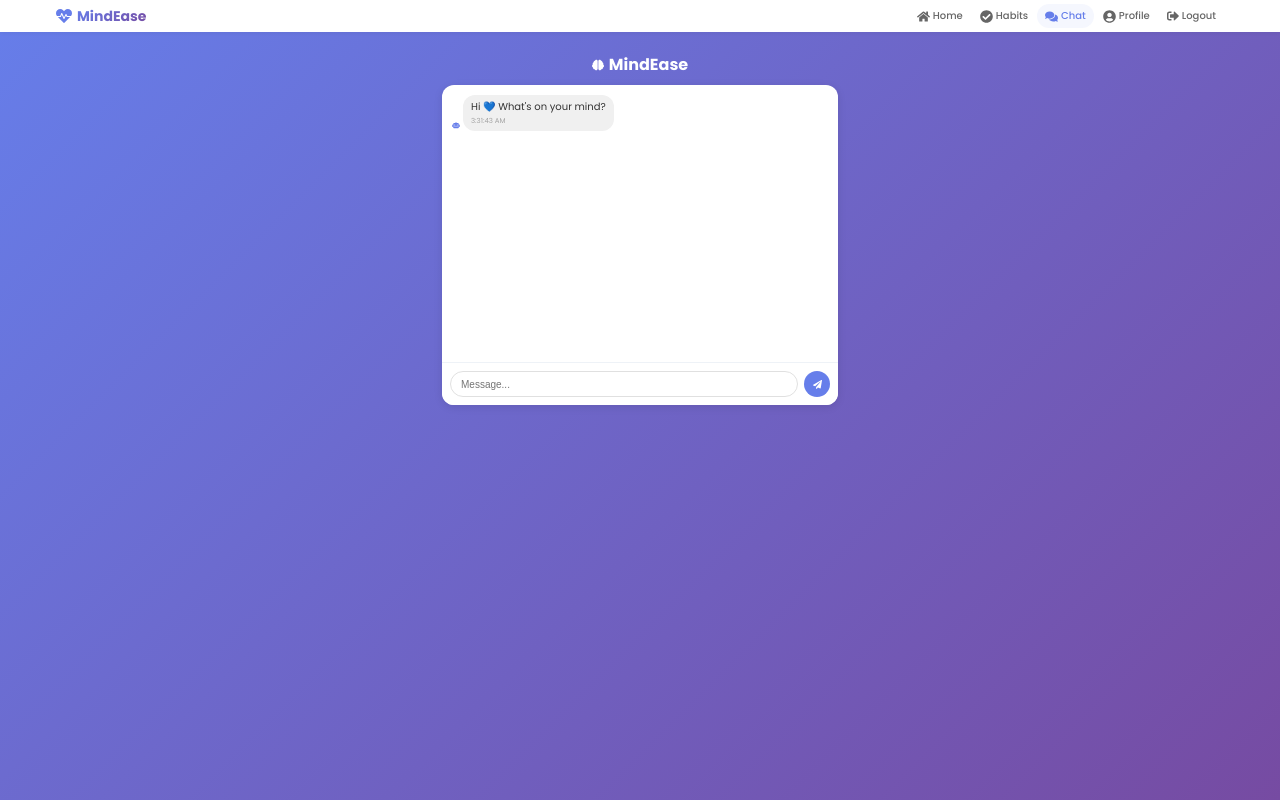
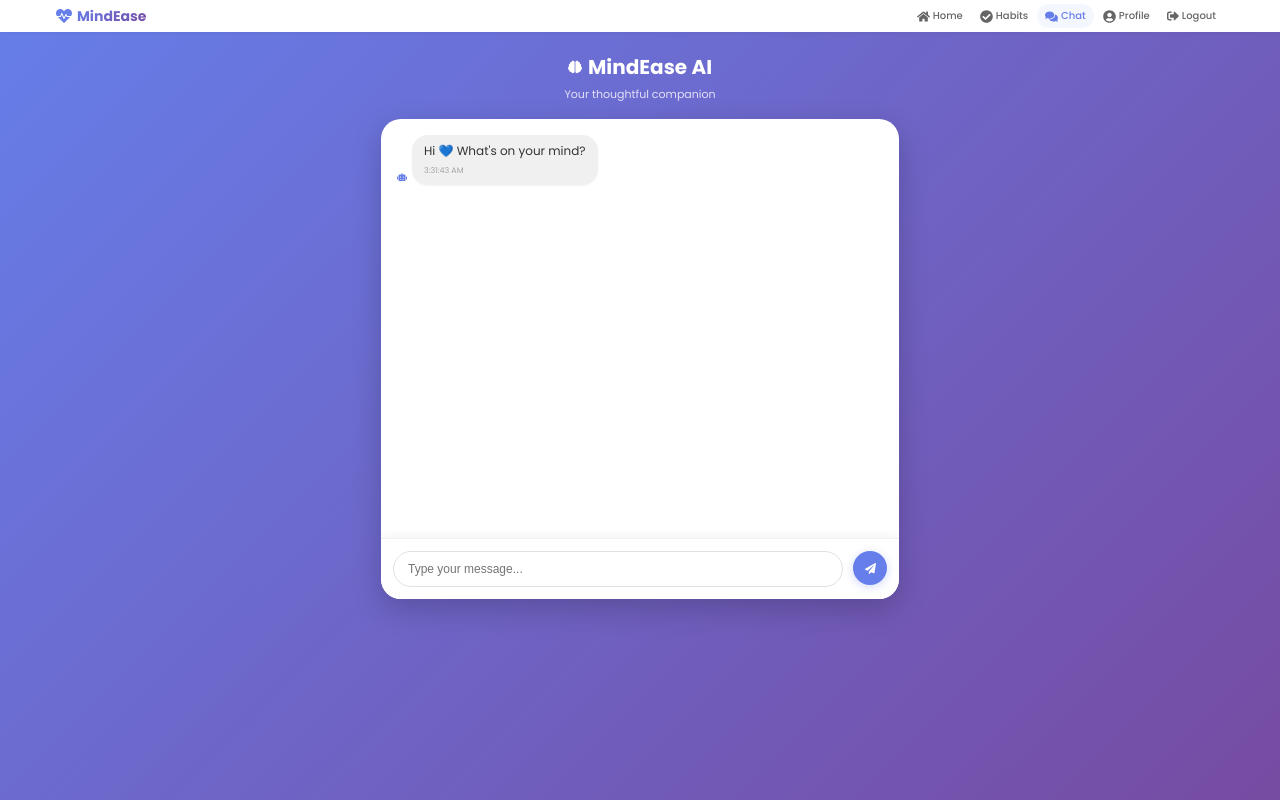
Before and after one commit to vaishnavikabbe/MindEase-AI, a React (Create React App) app in the folder frontend/: page /chat in a window 1280 px wide. Built offline with nearby package versions, Linux system fonts and the light colour scheme; sample sign-in values are in the browser's storage.

Commit message:
Make chat box bigger and add 3D effects

```diff
--- a/frontend/src/pages/Chat.js
+++ b/frontend/src/pages/Chat.js
@@ -94,7 +94,8 @@ function Chat() {
 
       <div style={styles.content}>
         <div style={styles.header}>
-          <h1 style={styles.title}><FaBrain size={12} /> MindEase</h1>
+          <h1 style={styles.title}><FaBrain size={14} /> MindEase AI</h1>
+          <p style={styles.subtitle}>Your thoughtful companion</p>
         </div>
 
         <div style={styles.chatContainer}>
@@ -102,12 +103,12 @@ function Chat() {
             {messages.map(msg => (
               <div key={msg.id} style={{...styles.message, justifyContent: msg.isUser ? 'flex-end' : 'flex-start'}}>
                 <div style={styles.messageWrapper}>
-                  {!msg.isUser && <FaRobot size={8} style={styles.avatarIcon} />}
+                  {!msg.isUser && <FaRobot size={10} style={styles.avatarIcon} />}
                   <div style={{...styles.messageBubble, background: msg.isUser ? '#667eea' : '#f0f0f0', color: msg.isUser ? 'white' : '#333'}}>
                     <p style={styles.messageText}>{msg.text}</p>
                     <span style={styles.messageTime}>{msg.time}</span>
                   </div>
-                  {msg.isUser && <FaUser size={8} style={styles.avatarIcon} />}
+                  {msg.isUser && <FaUser size={10} style={styles.avatarIcon} />}
                 </div>
               </div>
             ))}
@@ -128,11 +129,11 @@ function Chat() {
               value={input}
               onChange={(e) => setInput(e.target.value)}
               onKeyPress={(e) => e.key === 'Enter' && sendMessage()}
-              placeholder="Message..."
+              placeholder="Type your message..."
               style={styles.input}
             />
             <button onClick={sendMessage} style={styles.sendBtn}>
-              <FaPaperPlane size={9} />
+              <FaPaperPlane size={11} />
             </button>
           </div>
         </div>
@@ -150,39 +151,44 @@ const styles = {
     height: '52px'
   },
   content: {
-    maxWidth: '420px',
+    maxWidth: '550px',
     margin: '0 auto',
-    padding: '0 12px 16px 12px'
+    padding: '0 16px 20px 16px'
   },
   header: {
     textAlign: 'center',
-    marginBottom: '8px',
+    marginBottom: '16px',
     color: 'white'
   },
   title: {
-    fontSize: '16px',
-    marginBottom: '0',
+    fontSize: '20px',
+    marginBottom: '4px',
     display: 'flex',
     alignItems: 'center',
     justifyContent: 'center',
-    gap: '5px'
+    gap: '6px'
+  },
+  subtitle: {
+    fontSize: '11px',
+    opacity: 0.8,
   },
   chatContainer: {
     background: 'white',
-    borderRadius: '12px',
-    height: '320px',
+    borderRadius: '20px',
+    height: '480px',
     display: 'flex',
     flexDirection: 'column',
     overflow: 'hidden',
-    boxShadow: '0 2px 8px rgba(0,0,0,0.1)'
+    boxShadow: '0 10px 30px rgba(0,0,0,0.2), 0 0 0 1px rgba(255,255,255,0.1) inset',
+    transform: 'translateZ(0)',
   },
   messagesArea: {
     flex: 1,
     overflowY: 'auto',
-    padding: '10px',
+    padding: '16px',
     display: 'flex',
     flexDirection: 'column',
-    gap: '6px'
+    gap: '10px'
   },
   message: {
     display: 'flex'
@@ -190,78 +196,81 @@ const styles = {
   messageWrapper: {
     display: 'flex',
     alignItems: 'flex-end',
-    gap: '3px',
+    gap: '5px',
     maxWidth: '85%'
   },
   avatarIcon: {
     color: '#667eea',
-    marginBottom: '2px'
+    marginBottom: '3px'
   },
   messageBubble: {
-    padding: '5px 8px',
-    borderRadius: '12px',
-    maxWidth: '100%'
+    padding: '8px 12px',
+    borderRadius: '16px',
+    maxWidth: '100%',
+    boxShadow: '0 1px 2px rgba(0,0,0,0.05)',
   },
   messageText: {
     margin: 0,
-    fontSize: '10px',
-    lineHeight: 1.3,
+    fontSize: '12px',
+    lineHeight: 1.4,
     whiteSpace: 'pre-wrap'
   },
   messageTime: {
-    fontSize: '7px',
+    fontSize: '8px',
     opacity: 0.4,
     display: 'block',
-    marginTop: '3px'
+    marginTop: '5px'
   },
   typingContainer: {
     display: 'flex',
     alignItems: 'center',
-    padding: '4px 8px',
+    padding: '6px 10px',
     background: '#f0f0f0',
-    borderRadius: '12px',
-    width: '35px'
+    borderRadius: '16px',
+    width: '45px'
   },
   typingIndicator: {
     display: 'flex',
-    gap: '2px',
+    gap: '3px',
     alignItems: 'center'
   },
   typingDot: {
-    width: '4px',
-    height: '4px',
+    width: '5px',
+    height: '5px',
     background: '#999',
     borderRadius: '50%',
     animation: 'bounce 0.8s infinite'
   },
   inputArea: {
     display: 'flex',
-    padding: '8px',
-    gap: '6px',
+    padding: '12px',
+    gap: '10px',
     borderTop: '1px solid #eef2f7',
-    background: 'white'
+    background: 'white',
+    boxShadow: '0 -2px 10px rgba(0,0,0,0.05)',
   },
   input: {
     flex: 1,
-    padding: '6px 10px',
+    padding: '10px 14px',
     border: '1px solid #e0e0e0',
-    borderRadius: '18px',
+    borderRadius: '25px',
     outline: 'none',
-    fontSize: '10px',
-    transition: 'border 0.2s'
+    fontSize: '12px',
+    transition: 'border 0.2s, box-shadow 0.2s',
   },
   sendBtn: {
     background: '#667eea',
     color: 'white',
     border: 'none',
-    width: '26px',
-    height: '26px',
+    width: '34px',
+    height: '34px',
     borderRadius: '50%',
     cursor: 'pointer',
     display: 'flex',
     alignItems: 'center',
     justifyContent: 'center',
-    transition: 'transform 0.2s'
+    transition: 'transform 0.2s, box-shadow 0.2s',
+    boxShadow: '0 2px 8px rgba(102,126,234,0.3)',
   },
 };
 
@@ -275,10 +284,12 @@ styleSheet.textContent = `
 
   input:focus {
     border-color: #667eea;
+    box-shadow: 0 0 0 3px rgba(102,126,234,0.1);
   }
 
   button:hover {
     transform: scale(1.05);
+    box-shadow: 0 4px 12px rgba(102,126,234,0.4);
   }
 `;
 document.head.appendChild(styleSheet);
```
